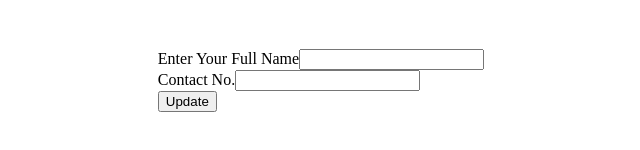
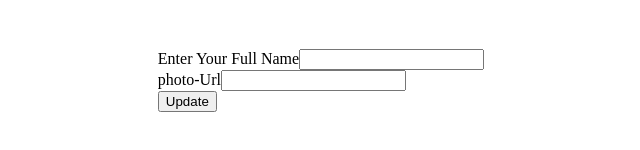
Before and after one commit to man9936/Expense-Tracker, a React (Create React App) app: page /completeProfile in a window 1280 px wide. Shown: the part 328-478 px from the top of the page, without its empty margins (319-959 px from the left). Built offline with nearby package versions, Linux system fonts and the light colour scheme.

Commit message:
Complete your profile

```diff
--- a/src/App.js
+++ b/src/App.js
@@ -5,6 +5,8 @@ import AuthForm from "./Pages/AuthForm";
 import CompleteProfile from "./Pages/CompleteProfile";
 import ExpenseTracker from "./Pages/ExpenseTracker";
 import AuthContext from "./Store/Auth-Context";
+
+import Header from "./Components/Header";
 
 export default function App() {
   const authCntxt = useContext(AuthContext);
@@ -15,9 +17,13 @@ export default function App() {
         <Route path="/authform">
           <AuthForm />
         </Route>
+        <Route path="/home">
+          <Headers />
+        </Route>
 
         {isLoggedIn && (
           <Route path="/expense" exact>
+            <Header />
             <ExpenseTracker />
           </Route>
         )}
--- a/src/Components/Header.js
+++ b/src/Components/Header.js
@@ -1,12 +1,16 @@
 import React from "react";
+import { Link } from "react-router-dom";
 
 const Header = () => {
   return (
-    <div>
-      <Link to="/home">Home</Link>
-      <Link to="expense">ExpenseTracker</Link>
-      <Link to="/completeProfile">Complete Profile</Link>
-    </div>
+    <nav>
+      <div>
+        <Link to="/home">Home</Link>
+        <Link to="expense">ExpenseTracker</Link>
+
+        <Link to="/completeProfile">Complete Profile</Link>
+      </div>
+    </nav>
   );
 };
 
--- a/src/Pages/CompleteProfile.js
+++ b/src/Pages/CompleteProfile.js
@@ -2,20 +2,21 @@ import React, { useRef } from "react";
 
 const CompleteProfile = () => {
   const nameInputRef = useRef();
-  const numberInputRef = useRef();
+  const photoInputRef = useRef();
 
   const updateHandler = (e) => {
     e.preventDefault();
     const updatedName = nameInputRef.current.value;
-    const updatedNumber = numberInputRef.current.value;
+    const updatedPhoto = photoInputRef.current.value;
 
     fetch(
       "https://identitytoolkit.googleapis.com/v1/accounts:update?key=AIzaSyC6fDnhYOxjGbDuLGTyrDReR3nx4F7TUD0",
       {
         method: "POST",
         body: JSON.stringify({
-          name: updatedName,
-          number: updatedNumber,
+          idToken: localStorage.getItem("token"),
+          displayName: updatedName,
+          photoUrl: updatedPhoto,
           returnSecureToken: false,
         }),
         headers: {
@@ -48,8 +49,8 @@ const CompleteProfile = () => {
           <input type="text" ref={nameInputRef} />
         </div>
         <div>
-          <label>Contact No.</label>
-          <input type="number" ref={numberInputRef} />
+          <label>photo-Url</label>
+          <input type="text" ref={photoInputRef} />
         </div>
         <button onClick={updateHandler}>Update</button>
       </form>
```
